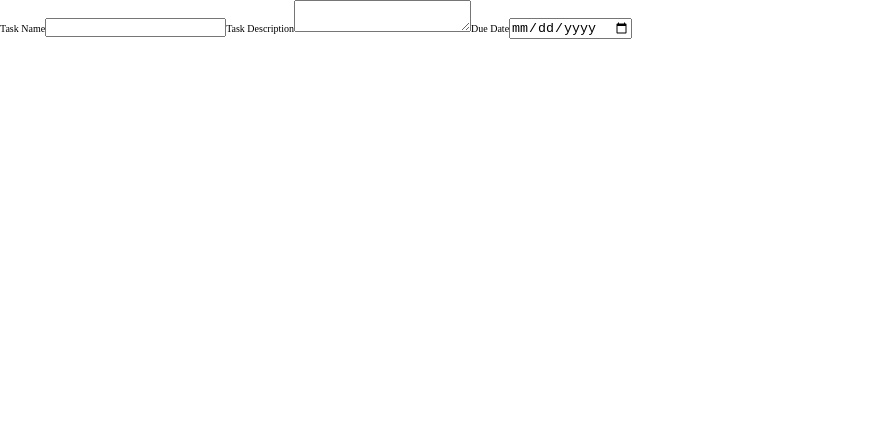
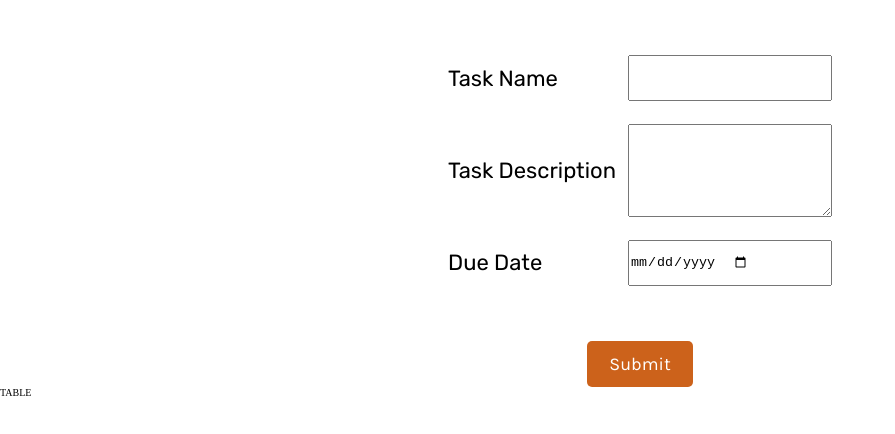
Before and after one commit to arunav999/Merida---Assignment, a React (Vite) app: page / in a window 1280 px wide. Shown: the top 434 px of the page, without its empty margins (0-895 px from the left). Built offline with nearby package versions, Linux system fonts and the light colour scheme; a web font is replaced by a local one.

Commit message:
created an input fields to collect data

```diff
--- a/src/App.jsx
+++ b/src/App.jsx
@@ -1,10 +1,12 @@
 import React from "react";
 import Input from "./components/Input";
+import Button from "./components/Button";
 
 export default function App() {
   return (
     <>
-      <main>
+      <main className="container">
+        <section className="input-section">
           <div className="input-container">
             <Input type="text" id="name">
               Task Name
@@ -16,6 +18,10 @@ export default function App() {
               Due Date
             </Input>
           </div>
+          <Button>Submit</Button>
+        </section>
+
+        <section className="table-section">TABLE</section>
       </main>
     </>
   );
--- a/src/components/Input.jsx
+++ b/src/components/Input.jsx
@@ -3,11 +3,17 @@ import React from "react";
 function Input({ children, textarea, id, ...props }) {
   return (
     <>
-      <label htmlFor={id}>{children}</label>
+      <label htmlFor={id} className="input-container__label">
+        {children}
+      </label>
       {!textarea ? (
-        <input id={id} {...props} />
+        <input id={id} {...props} className="input-container__input" />
       ) : (
-        <textarea id={id} {...props}></textarea>
+        <textarea
+          id={id}
+          {...props}
+          className="input-container__textarea"
+        ></textarea>
       )}
     </>
   );
--- a/src/styles/abstracts/_colors.scss
+++ b/src/styles/abstracts/_colors.scss
@@ -1,4 +1,5 @@
 $white: #ffffff;
+$grey-light: #d4cfcf;
 
 $button-color: #cc621b;
 $button-color-light: #cc621bec;
--- a/src/styles/base/_base.scss
+++ b/src/styles/base/_base.scss
@@ -10,3 +10,6 @@ html {
   font-size: 62.5%;
   box-sizing: border-box;
 }
+
+// .container {
+// }
--- a/src/styles/components/_button.scss
+++ b/src/styles/components/_button.scss
@@ -1,15 +1,11 @@
 @use "../abstracts/index" as *;
 
 .reButton {
-  margin: 11.2rem;
-  // margin-left: 11.2rem;
-  // ----------------
-
   padding: 1.2rem 2.2rem;
   border: none;
   outline: none;
   font-family: $font-tertiary;
-  font-size: 2.2rem;
+  font-size: 1.8rem;
   color: $white;
   background-color: $button-color;
   border-radius: 5px;
--- a/src/styles/components/_input.scss
+++ b/src/styles/components/_input.scss
@@ -0,0 +1,46 @@
+@use "../abstracts/index" as *;
+
+.input-section {
+  height: 35.5rem;
+  width: 50vw;
+  margin-top: 3.2rem;
+
+  display: grid;
+  grid-template-columns: 1fr;
+  grid-template-rows: 1fr;
+  gap: 3.2rem;
+  justify-items: center;
+  align-items: center;
+  justify-self: center;
+}
+
+.input-container {
+  font-size: 2.2rem;
+  font-family: $font-primary;
+  height: 100%;
+  width: 60%;
+
+  display: grid;
+  grid-template-columns: max-content 1fr;
+  grid-template-rows: repeat(3, 1fr);
+  column-gap: 1.2rem;
+
+  &__label {
+    display: flex;
+    justify-content: flex-start;
+    align-items: center;
+  }
+
+  &__input {
+    height: 50%;
+
+    display: flex;
+    align-self: center;
+  }
+
+  &__textarea {
+    height: 100%;
+
+    font-size: 2.2rem;
+  }
+}
--- a/src/styles/css/main.css
+++ b/src/styles/css/main.css
@@ -13,12 +13,11 @@ html {
 }
 
 .reButton {
-  margin: 11.2rem;
   padding: 1.2rem 2.2rem;
   border: none;
   outline: none;
   font-family: "Karla";
-  font-size: 2.2rem;
+  font-size: 1.8rem;
   color: #ffffff;
   background-color: #cc621b;
   border-radius: 5px;
@@ -28,4 +27,42 @@ html {
   background-color: rgba(204, 98, 27, 0.9254901961);
 }
 
+.input-section {
+  height: 35.5rem;
+  width: 50vw;
+  margin-top: 3.2rem;
+  display: grid;
+  grid-template-columns: 1fr;
+  grid-template-rows: 1fr;
+  gap: 3.2rem;
+  justify-items: center;
+  align-items: center;
+  justify-self: center;
+}
+
+.input-container {
+  font-size: 2.2rem;
+  font-family: "Rubik";
+  height: 100%;
+  width: 60%;
+  display: grid;
+  grid-template-columns: max-content 1fr;
+  grid-template-rows: repeat(3, 1fr);
+  column-gap: 1.2rem;
+}
+.input-container__label {
+  display: flex;
+  justify-content: flex-start;
+  align-items: center;
+}
+.input-container__input {
+  height: 50%;
+  display: flex;
+  align-self: center;
+}
+.input-container__textarea {
+  height: 100%;
+  font-size: 2.2rem;
+}
+
 /*# sourceMappingURL=main.css.map */
```
Also changed, not shown: 1 other file (tests, documents, lock files or other folders). Lines whose indentation alone changed are shown as unchanged.
